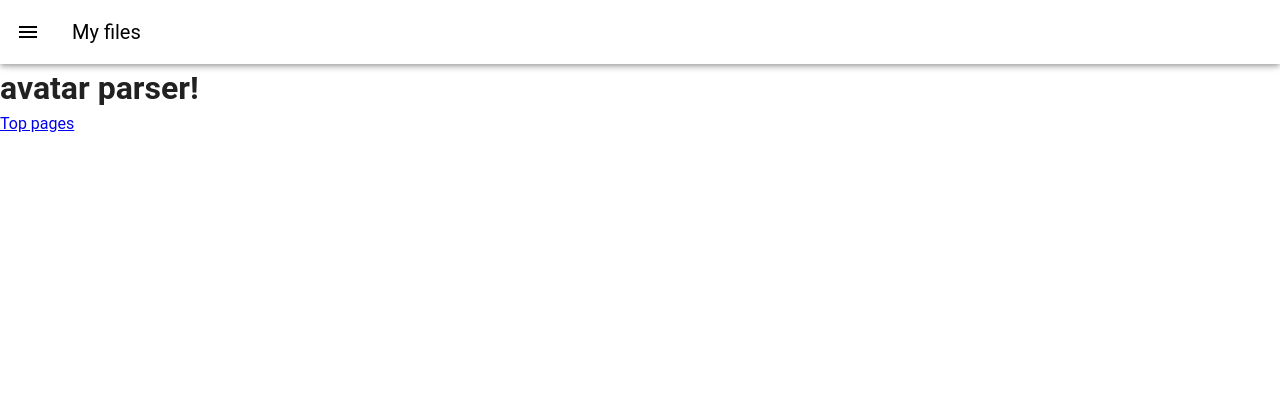
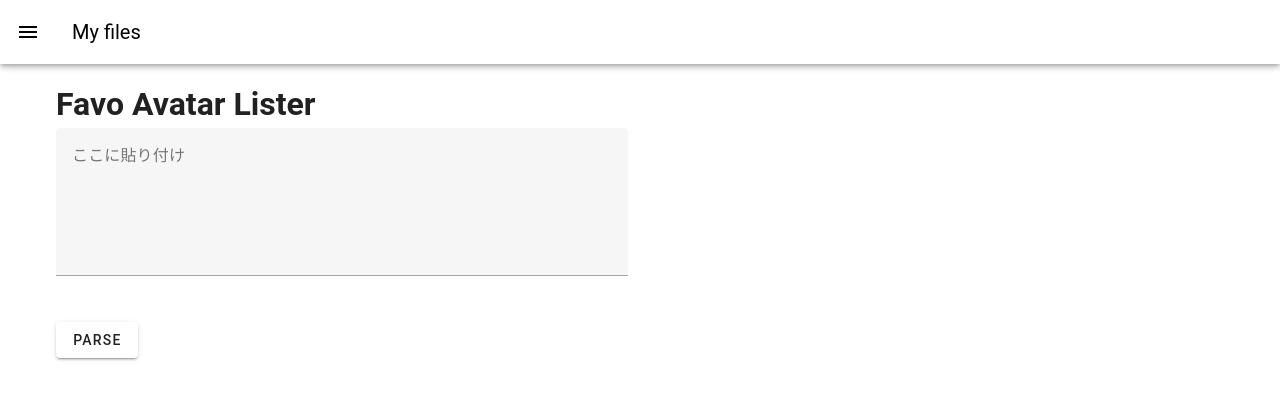
Before and after one commit to yukke271/VRCFavoLister, a Nuxt app in the folder nuxt/app/VRCFavoLister/: page /parser/avatar in a window 1280 px wide. Shown: the top 400 px of the page. Built offline with nearby package versions, Linux system fonts and the light colour scheme.

Commit message:
update page,avatar.vue

```diff
--- a/nuxt/app/VRCFavoLister/pages/parser/avatar.vue
+++ b/nuxt/app/VRCFavoLister/pages/parser/avatar.vue
@@ -1,8 +1,31 @@
 <template>
-  <div>
-    <h1>avatar parser!</h1>
-    <NuxtLink to="/"> Top pages </NuxtLink>
-    <br />
+  <v-container>
+    <v-row justify="center">
+      <v-col cols="12" sm="10" md="8" lg="6">
+        <h1>Favo Avatar Lister</h1>
+        <v-textarea
+          v-model="avatars"
+          label="ここに貼り付け"
+          outlined
+        ></v-textarea>
+        <br />
+        <v-btn @click="parseAvatars">parse</v-btn>
+      </v-col>
 
-  </div>
+      <v-col cols="12" sm="10" md="8" lg="6">
+        <div v-for="avatar in avatarsList" :key="avatar.id">
+          <ParserAvatarCard :avatar="avatar" />
+        </div>
+      </v-col>
+    </v-row>
+  </v-container>
 </template>
+
+<script setup lang="ts">
+const avatars = ref("");
+const avatarsList = ref<Avatar[]>([]);
+
+const parseAvatars = () => {
+  avatarsParser(avatarsList.value, avatars.value);
+};
+</script>
```
